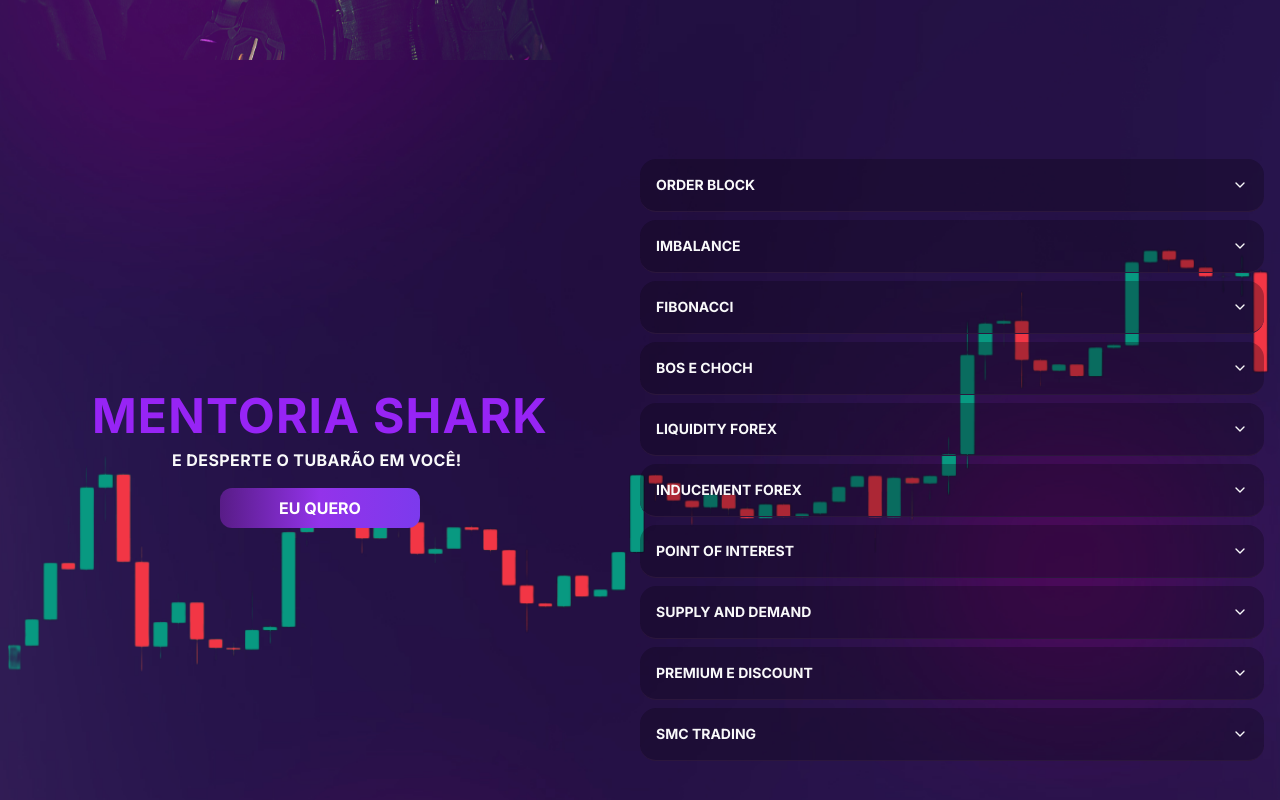
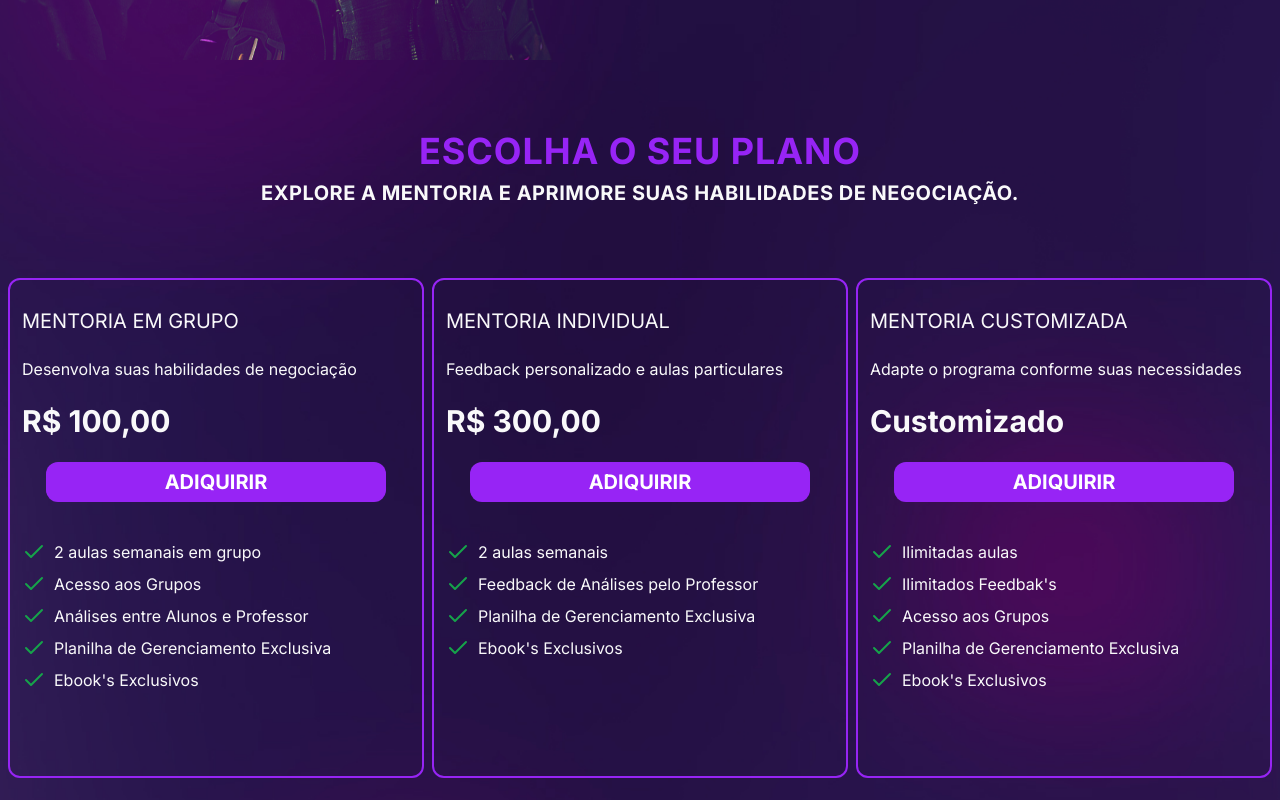
Before and after one commit to QuiLion7/misafolio, a Next.js app: page / in a window 1280 px wide. Shown: the part 1540-2340 px from the top of the page. Built offline with nearby package versions, Linux system fonts and the light colour scheme.

Commit message:
feat(services): Display title, subtitle, and plan cards on the Services page

```diff
--- a/src/components/services.tsx
+++ b/src/components/services.tsx
@@ -1,154 +1,89 @@
 "use client";
 
 import { motion } from "framer-motion";
-import {
-  Accordion,
-  AccordionContent,
-  AccordionItem,
-  AccordionTrigger,
-} from "./ui/accordion";
 import { fadeIn } from "@/utils/variants";
 import { Button } from "./ui/button";
 import { Link } from "react-scroll";
 import { TypeAnimation } from "react-type-animation";
+import { Check, CheckIcon } from "lucide-react";
 
-export default function Services() {
-  const mentoringTopics = [
+const forexMentoringPlans = [
   {
-      topic: "Order Block",
-      description:
-        "Identificação e interpretação de blocos de ordem no contexto da análise gráfica.",
+    type: "Mentoria em Grupo",
+    focus: "Desenvolva suas habilidades de negociação",
+    details: [
+      "2 aulas semanais em grupo",
+      "Acesso aos Grupos",
+      "Análises entre Alunos e Professor",
+      "Planilha de Gerenciamento Exclusiva",
+      "Ebook's Exclusivos",
+    ],
+    price: "R$ 100,00",
   },
   {
-      topic: "Imbalance",
-      description:
-        "Análise de desequilíbrios de oferta e demanda no mercado financeiro.",
+    type: "Mentoria Individual",
+    focus: "Feedback personalizado e aulas particulares",
+    details: [
+      "2 aulas semanais",
+      "Feedback de Análises pelo Professor",
+      "Planilha de Gerenciamento Exclusiva",
+      "Ebook's Exclusivos",
+    ],
+    price: "R$ 300,00",
   },
   {
-      topic: "Fibonacci",
-      description:
-        "Uso da sequência de Fibonacci e níveis de retração na análise técnica.",
-    },
-    {
-      topic: "BoS e CHoCH",
-      description:
-        "Compreensão da quebra de estrutura e mudança de caráter usando BoS (Break of Structure) e CHoCH (Change of Character).",
-    },
-    {
-      topic: "Liquidity Forex",
-      description:
-        "Exploração da liquidez no contexto do trading forex e sua influência nos movimentos de preço.",
-    },
-    {
-      topic: "Inducement Forex",
-      description:
-        "Análise de induções no trading forex e como identificar oportunidades de negociação.",
-    },
-    {
-      topic: "Point of Interest",
-      description:
-        "Identificação de pontos de interesse no mercado financeiro para tomada de decisões estratégicas.",
-    },
-    {
-      topic: "Supply and Demand",
-      description:
-        "Estudo dos princípios de oferta e demanda e sua aplicação na análise técnica.",
-    },
-    {
-      topic: "Premium e Discount",
-      description:
-        "Entendimento dos conceitos de prêmio (premium) e desconto no contexto de análise de mercado.",
-    },
-    {
-      topic: "SMC Trading",
-      description:
-        "Análise de acumulação e distribuição no contexto de SMC Trading (Smart Money Concepts).",
+    type: "Mentoria Customizada",
+    focus: "Adapte o programa conforme suas necessidades",
+    details: [
+      "Ilimitadas aulas",
+      "Ilimitados Feedbak's",
+      "Acesso aos Grupos",
+      "Planilha de Gerenciamento Exclusiva",
+      "Ebook's Exclusivos",
+    ],
+    price: "Customizado",
   },
 ];
 
+export default function Services() {
   return (
     <section
       id="services"
-      className="flex h-svh w-full flex-col items-center justify-center bg-[url('/assets/forex.png')] bg-cover bg-center bg-no-repeat md:bg-contain"
+      className="flex h-svh w-full flex-col items-center justify-center"
     >
-      <div className="flex h-full w-full flex-col items-center justify-center md:flex-row">
-        <div className="flex h-auto w-full flex-1 flex-col items-center justify-center gap-2 ">
-          <motion.h2
-            variants={fadeIn("right", 0.3)}
-            initial="hidden"
-            whileInView={"show"}
-            viewport={{ once: false, amount: 0.3 }}
-            className="z-10 text-2xl font-bold uppercase tracking-wide text-primary md:text-3xl lg:text-5xl"
+      <div className="flex h-full w-full flex-col items-center justify-center">
+        <div className="flex h-[300px] w-full flex-col items-center justify-center gap-2">
+          <h2 className="text-xl font-bold uppercase tracking-wide text-primary md:text-2xl lg:text-4xl">
+            Escolha o seu plano
+          </h2>
+          <h3 className="text-sm font-bold uppercase tracking-wide md:text-lg lg:text-xl">
+            Explore a mentoria e aprimore suas habilidades de negociação.
+          </h3>
+        </div>
+        <div className="flex h-full w-full flex-row items-start justify-center gap-2 ">
+          {forexMentoringPlans.map((plans, index) => (
+            <div
+              key={index}
+              className="flex h-[500px] w-full flex-col justify-center rounded-xl border-2 border-primary"
             >
-            Mentoria Shark
-          </motion.h2>
-          <motion.div
-            variants={fadeIn("right", 0.4)}
-            initial="hidden"
-            whileInView={"show"}
-            viewport={{ once: false, amount: 0.3 }}
-          >
-            <TypeAnimation
-              sequence={[
-                "Navegue pelos mares do trading",
-                2000,
-                "e desperte o tubarão em você!",
-                2000,
-              ]}
-              speed={50}
-              className="text-center text-sm font-bold uppercase tracking-wide md:text-base"
-              wrapper="span"
-              repeat={Infinity}
-            />
-          </motion.div>
-          <motion.div
-            variants={fadeIn("right", 0.5)}
-            initial="hidden"
-            whileInView={"show"}
-            viewport={{ once: false, amount: 0.7 }}
-            className="z-10 mt-2 flex w-full items-center justify-center text-center md:text-left"
-          >
-            <Button
-              asChild
-              className="w-full max-w-[200px] cursor-pointer rounded-xl bg-gradient-to-r from-purple-900 via-purple-600 to-violet-600 text-base font-bold uppercase text-white"
-            >
-              <Link to="contact" smooth={true} spy={true}>
-                EU QUERO
-              </Link>
+              <div className="flex h-full w-full flex-col justify-evenly gap-2  p-3">
+                <div className="text-xl uppercase">{plans.type}</div>
+                <p className="text-base">{plans.focus}</p>
+                <span className="text-3xl font-bold">{plans.price}</span>
+                <Button className="mx-6 rounded-xl text-xl font-bold uppercase text-white duration-300 hover:scale-110">
+                  Adiquirir
                 </Button>
-          </motion.div>
               </div>
-        <div className="flex h-full w-full flex-1 flex-col items-center justify-center p-2 md:flex-row">
-          <motion.section
-            variants={fadeIn("left", 0.4)}
-            initial="hidden"
-            whileInView={"show"}
-            viewport={{ once: false, amount: 0.3 }}
-            className="flex h-full w-full items-center justify-center"
-          >
-            <Accordion
-              type="single"
-              collapsible
-              className="grid w-full grid-cols-1 gap-1 sm:gap-2"
-            >
-              {mentoringTopics.map((topic, index) => (
-                <AccordionItem
-                  className=" rounded-2xl bg-background/30 px-4 duration-300 hover:bg-background/90"
-                  value={index.toString()}
-                  key={index}
-                >
-                  <AccordionTrigger className="text-[0.7rem] font-bold uppercase duration-300 hover:text-primary md:text-sm">
-                    {topic.topic}
-                  </AccordionTrigger>
-                  <AccordionContent className="flex flex-col">
-                    <h3 className="text-justify text-[0.7rem] font-semibold duration-300 hover:text-primary sm:text-xs md:text-sm">
-                      {topic.description}
-                    </h3>
-                  </AccordionContent>
-                </AccordionItem>
+              <div className="flex h-full flex-col gap-2  p-3">
+                {plans.details.map((detail, index) => (
+                  <div key={index} className="flex gap-2">
+                    <Check className="text-green-600" />
+                    {detail}
+                  </div>
                 ))}
-            </Accordion>
-          </motion.section>
+              </div>
+            </div>
+          ))}
         </div>
       </div>
     </section>
```
Lines whose indentation alone changed are shown as unchanged.
